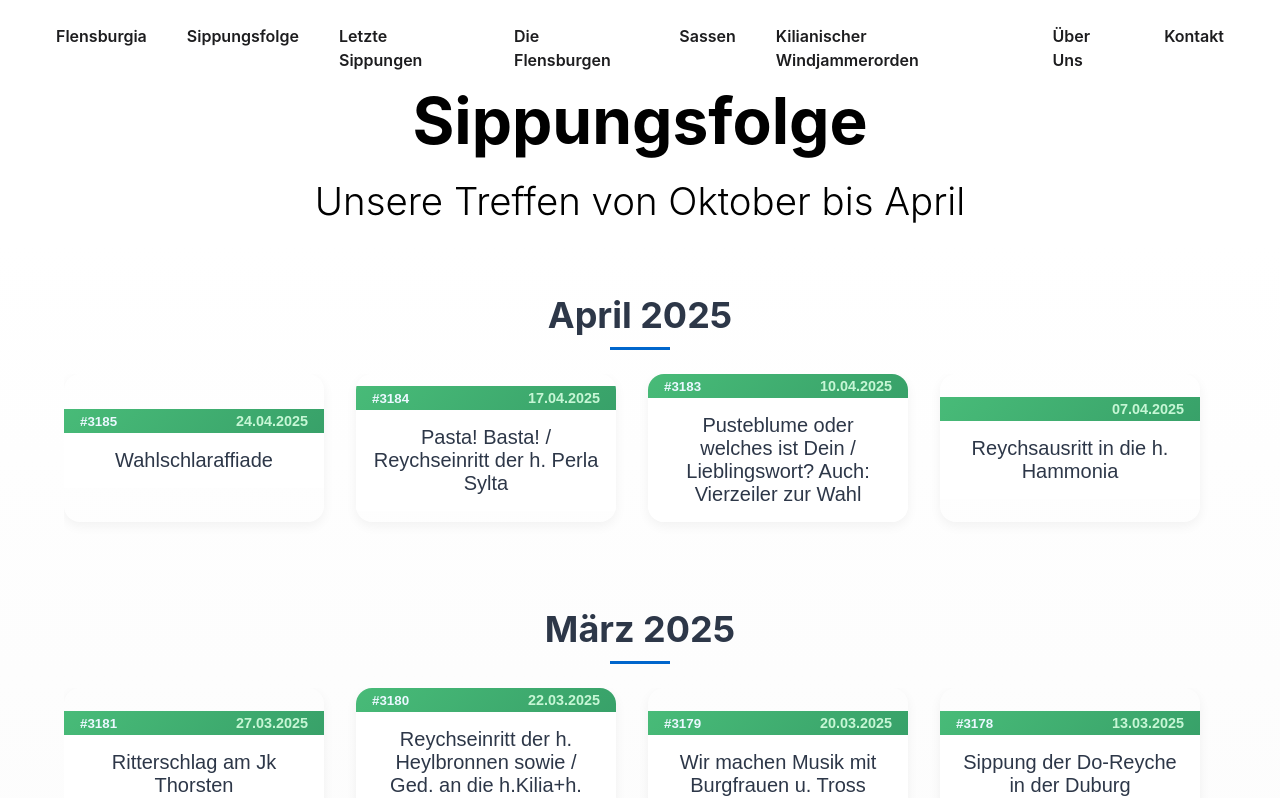
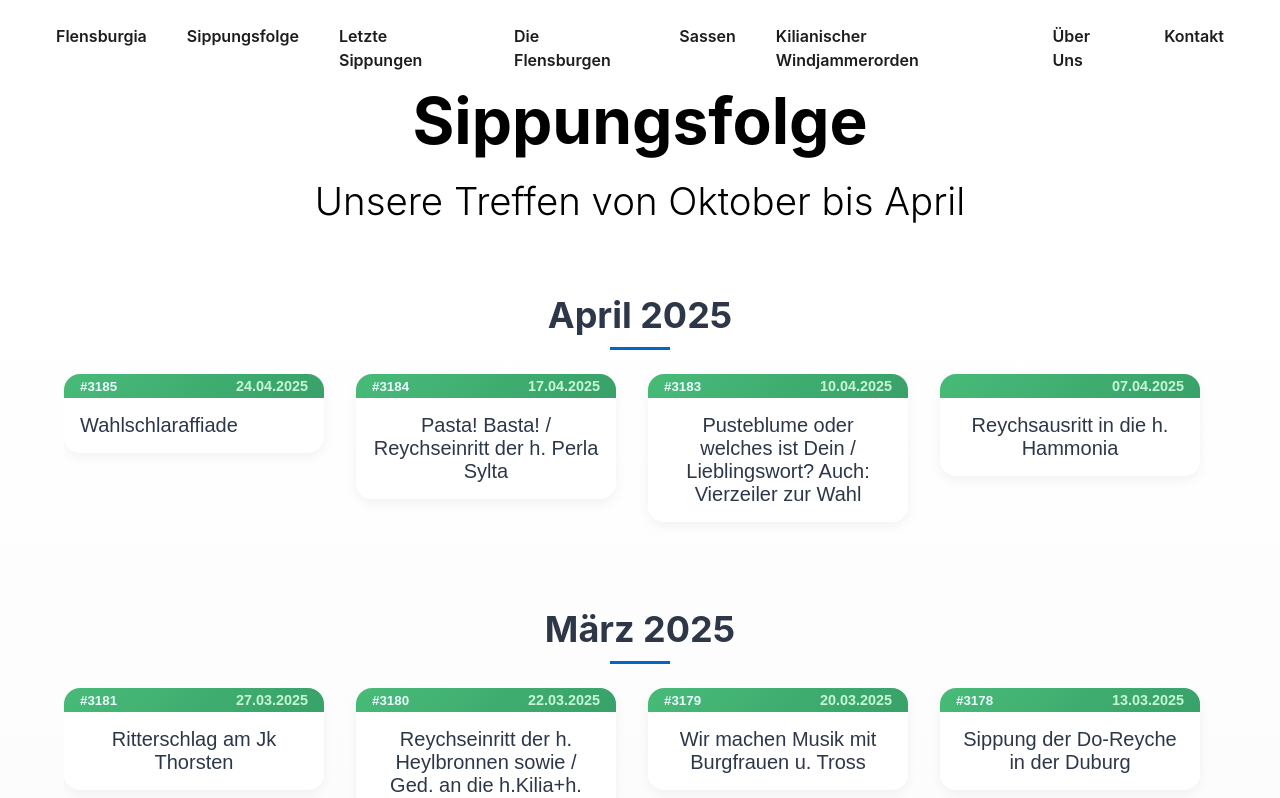
Before and after one commit to ptr03/Flensburgia-Web-Engineering, a Vue app: page /sippungsfolge in a window 1280 px wide. Shown: the top 798 px of the page. Built offline with nearby package versions, Linux system fonts and the light colour scheme.

Commit message:
Polished SippungsfolgeSection

```diff
--- a/src/components/SippungsfolgeSection.vue
+++ b/src/components/SippungsfolgeSection.vue
@@ -66,7 +66,6 @@ function close()     { selected.value = null }
 </script>
 
 <style scoped>
-/* Section background: white to light grey */
 .sippungs-section {
   padding: clamp(4rem, 10vw, 8rem) clamp(1.5rem, 5vw, 4rem);
   padding-top: clamp(2rem, 5vw, 3rem);
@@ -98,26 +97,25 @@ function close()     { selected.value = null }
   background: var(--color-primary);
 }
 
-/* Horizontal scrolling layout */
 .sippungs-grid {
   display: flex;
-  flex-wrap: nowrap;           /* prevent wrapping to next line */
-  overflow-x: scroll;          /* always show horizontal scroll */
+  flex-wrap: nowrap;
+  overflow-x: scroll;
   gap: clamp(1.5rem, 3vw, 2rem);
   padding-bottom: 1rem;
   scroll-snap-type: x mandatory;
+  align-items: flex-start;
 }
 
-/* Scrollbar styling */
 .sippungs-grid::-webkit-scrollbar {
   height: 8px;
 }
 .sippungs-grid::-webkit-scrollbar-track {
-  background: #e2e8f0;         /* light grey track */
+  background: #e2e8f0;
   border-radius: 4px;
 }
 .sippungs-grid::-webkit-scrollbar-thumb {
-  background: var(--color-primary);  /* use primary color thumb */
+  background: var(--color-primary);
   border-radius: 4px;
 }
 
@@ -145,6 +143,9 @@ function close()     { selected.value = null }
   animation: fadeInUp 0.6s ease-out forwards;
   transition: transform 0.3s ease, box-shadow 0.3s ease;
   cursor:pointer;
+  display:flex;
+  flex-direction: column;
+  background: #ffffff;
 }
 .sippungs-card:focus-visible { outline:3px solid var(--color-primary); }
 .sippungs-card:hover {
@@ -152,7 +153,6 @@ function close()     { selected.value = null }
   box-shadow: var(--shadow-md);
 }
 
-/* Fade-in-up animation */
 @keyframes fadeInUp {
   from { opacity: 0; transform: translateY(20px); }
   to   { opacity: 1; transform: translateY(0); }
@@ -162,6 +162,7 @@ function close()     { selected.value = null }
   position: relative;
   padding: 0.75rem 1rem;
   background: linear-gradient(135deg, #48bb78 0%, #38a169 100%);
+  width: 100%;
 }
 
 .card-id {
@@ -186,6 +187,7 @@ function close()     { selected.value = null }
 .card-title {
   padding: 1rem;
   font-size: clamp(1rem, 2.5vw, 1.25rem);
+  flex-grow: 1;
   font-weight: 500;
   color: #2d3748;
   text-align: center;
```
